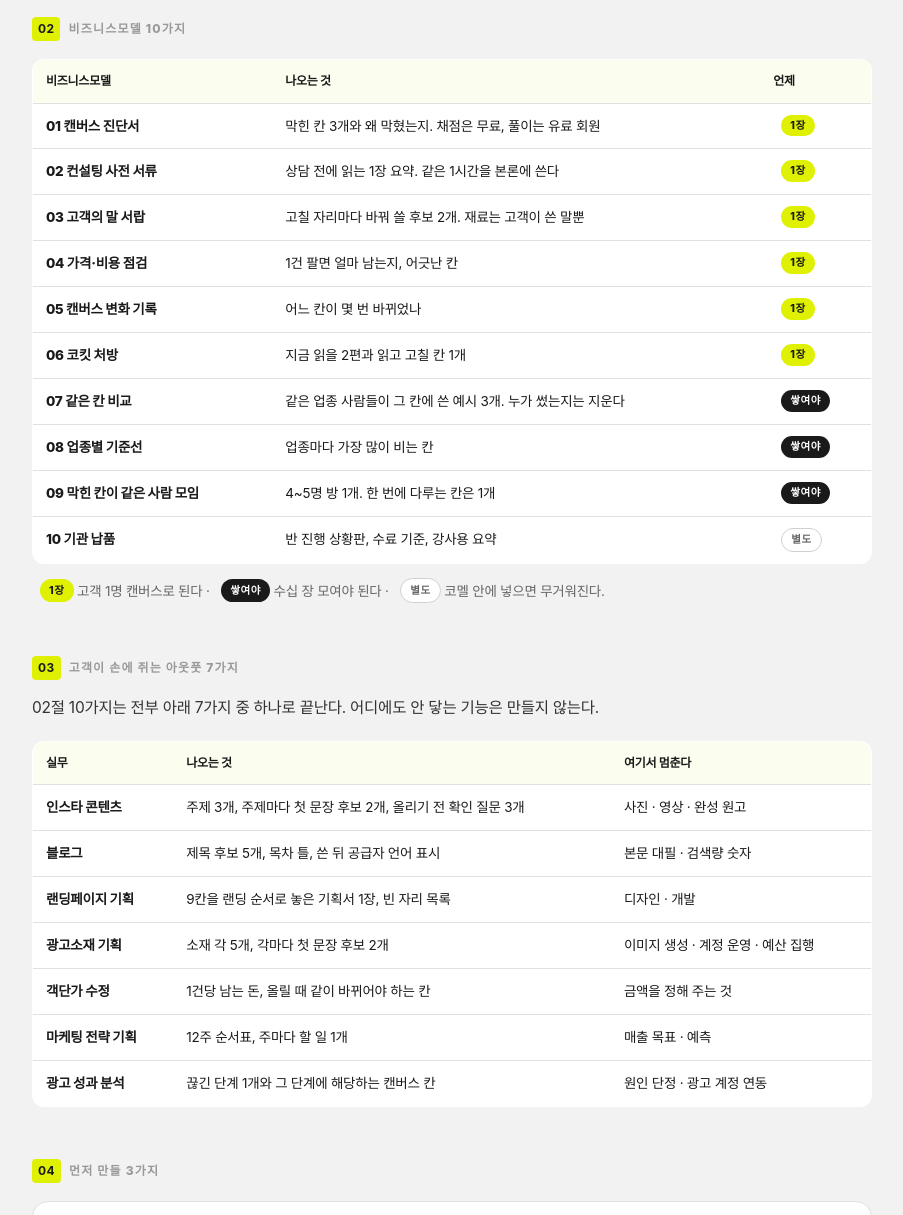
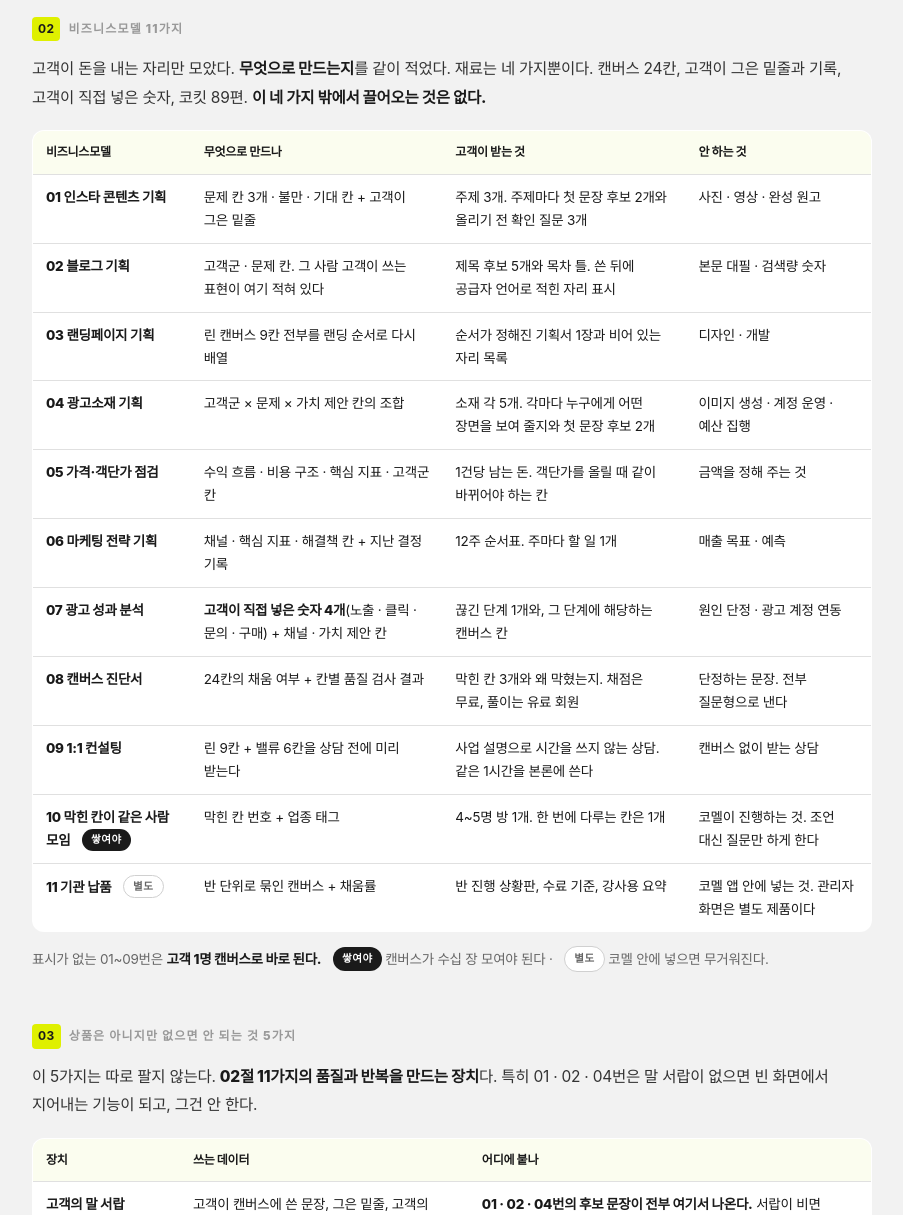
Before and after one commit to nofaildesignoffice/refeeel-prototype, a plain HTML site: page plan/index.html in a window 1280 px wide. Shown: the part 540-1755 px from the top of the page, without its empty margins (188-1091 px from the left). Drawn offline with Linux system fonts and the light colour scheme; a web font is replaced by a local one.

Commit message:
plan: 02·03절 재구성 - 무엇으로 만드는지 넣고 상품/장치를 가름
아웃풋 7가지와 비즈니스모델 10가지를 나눈 게 틀렸다. 7가지가 실제로
돈 받는 자리다. 둘을 합쳐 02절 비즈니스모델 11가지로 묶었다.
중복이던 객단가 수정과 가격·비용 점검은 하나로 합쳤다.

표에 '무엇으로 만드나' 열을 넣었다. 재료는 캔버스 24칸, 밑줄과 기록,
고객이 넣은 숫자, 코킷 89편 네 가지뿐이고 밖에서 끌어오는 건 없다.

상품이 아닌 다섯(말 서랍·코킷 처방·변화 기록·같은 칸 비교·업종별
기준선)은 03절로 옮겨 어디에 붙는 장치인지 적었다.
06절의 번호 참조도 같이 고쳤다.

Co-Authored-By: Claude Opus 5 <noreply@anthropic.com>
Claude-Session: https://claude.ai/code/session_01ELG7dXhiYuSrgS5t57otHV

```diff
--- a/plan/index.html
+++ b/plan/index.html
@@ -312,40 +312,88 @@ body{overflow-wrap:break-word;word-break:keep-all;}
 </section>
 
 <section>
-  <h2 class="sec"><b>02</b>비즈니스모델 10가지</h2>
+  <h2 class="sec"><b>02</b>비즈니스모델 11가지</h2>
+  <p>고객이 돈을 내는 자리만 모았다. <b class="k">무엇으로 만드는지</b>를 같이 적었다.
+    재료는 네 가지뿐이다. 캔버스 24칸, 고객이 그은 밑줄과 기록, 고객이 직접 넣은 숫자, 코킷 89편.
+    <b class="k">이 네 가지 밖에서 끌어오는 것은 없다.</b></p>
+
   <div class="scrollx">
   <table class="tb">
-    <tr><th>비즈니스모델</th><th>나오는 것</th><th>언제</th></tr>
-    <tr><td data-l="비즈니스모델"><b>01 캔버스 진단서</b></td><td data-l="나오는 것">막힌 칸 3개와 왜 막혔는지. 채점은 무료, 풀이는 유료 회원</td><td data-l="언제"><span class="rec w">1장</span></td></tr>
-    <tr><td data-l="비즈니스모델"><b>02 컨설팅 사전 서류</b></td><td data-l="나오는 것">상담 전에 읽는 1장 요약. 같은 1시간을 본론에 쓴다</td><td data-l="언제"><span class="rec w">1장</span></td></tr>
-    <tr><td data-l="비즈니스모델"><b>03 고객의 말 서랍</b></td><td data-l="나오는 것">고칠 자리마다 바꿔 쓸 후보 2개. 재료는 고객이 쓴 말뿐</td><td data-l="언제"><span class="rec w">1장</span></td></tr>
-    <tr><td data-l="비즈니스모델"><b>04 가격·비용 점검</b></td><td data-l="나오는 것">1건 팔면 얼마 남는지, 어긋난 칸</td><td data-l="언제"><span class="rec w">1장</span></td></tr>
-    <tr><td data-l="비즈니스모델"><b>05 캔버스 변화 기록</b></td><td data-l="나오는 것">어느 칸이 몇 번 바뀌었나</td><td data-l="언제"><span class="rec w">1장</span></td></tr>
-    <tr><td data-l="비즈니스모델"><b>06 코킷 처방</b></td><td data-l="나오는 것">지금 읽을 2편과 읽고 고칠 칸 1개</td><td data-l="언제"><span class="rec w">1장</span></td></tr>
-    <tr><td data-l="비즈니스모델"><b>07 같은 칸 비교</b></td><td data-l="나오는 것">같은 업종 사람들이 그 칸에 쓴 예시 3개. 누가 썼는지는 지운다</td><td data-l="언제"><span class="rec e">쌓여야</span></td></tr>
-    <tr><td data-l="비즈니스모델"><b>08 업종별 기준선</b></td><td data-l="나오는 것">업종마다 가장 많이 비는 칸</td><td data-l="언제"><span class="rec e">쌓여야</span></td></tr>
-    <tr><td data-l="비즈니스모델"><b>09 막힌 칸이 같은 사람 모임</b></td><td data-l="나오는 것">4~5명 방 1개. 한 번에 다루는 칸은 1개</td><td data-l="언제"><span class="rec e">쌓여야</span></td></tr>
-    <tr><td data-l="비즈니스모델"><b>10 기관 납품</b></td><td data-l="나오는 것">반 진행 상황판, 수료 기준, 강사용 요약</td><td data-l="언제"><span class="rec o">별도</span></td></tr>
+    <tr><th>비즈니스모델</th><th>무엇으로 만드나</th><th>고객이 받는 것</th><th>안 하는 것</th></tr>
+    <tr><td data-l="비즈니스모델"><b>01 인스타 콘텐츠 기획</b></td>
+      <td data-l="무엇으로 만드나">문제 칸 3개 · 불만 · 기대 칸 + 고객이 그은 밑줄</td>
+      <td data-l="고객이 받는 것">주제 3개. 주제마다 첫 문장 후보 2개와 올리기 전 확인 질문 3개</td>
+      <td data-l="안 하는 것">사진 · 영상 · 완성 원고</td></tr>
+    <tr><td data-l="비즈니스모델"><b>02 블로그 기획</b></td>
+      <td data-l="무엇으로 만드나">고객군 · 문제 칸. 그 사람 고객이 쓰는 표현이 여기 적혀 있다</td>
+      <td data-l="고객이 받는 것">제목 후보 5개와 목차 틀. 쓴 뒤에 공급자 언어로 적힌 자리 표시</td>
+      <td data-l="안 하는 것">본문 대필 · 검색량 숫자</td></tr>
+    <tr><td data-l="비즈니스모델"><b>03 랜딩페이지 기획</b></td>
+      <td data-l="무엇으로 만드나">린 캔버스 9칸 전부를 랜딩 순서로 다시 배열</td>
+      <td data-l="고객이 받는 것">순서가 정해진 기획서 1장과 비어 있는 자리 목록</td>
+      <td data-l="안 하는 것">디자인 · 개발</td></tr>
+    <tr><td data-l="비즈니스모델"><b>04 광고소재 기획</b></td>
+      <td data-l="무엇으로 만드나">고객군 × 문제 × 가치 제안 칸의 조합</td>
+      <td data-l="고객이 받는 것">소재 각 5개. 각마다 누구에게 어떤 장면을 보여 줄지와 첫 문장 후보 2개</td>
+      <td data-l="안 하는 것">이미지 생성 · 계정 운영 · 예산 집행</td></tr>
+    <tr><td data-l="비즈니스모델"><b>05 가격·객단가 점검</b></td>
+      <td data-l="무엇으로 만드나">수익 흐름 · 비용 구조 · 핵심 지표 · 고객군 칸</td>
+      <td data-l="고객이 받는 것">1건당 남는 돈. 객단가를 올릴 때 같이 바뀌어야 하는 칸</td>
+      <td data-l="안 하는 것">금액을 정해 주는 것</td></tr>
+    <tr><td data-l="비즈니스모델"><b>06 마케팅 전략 기획</b></td>
+      <td data-l="무엇으로 만드나">채널 · 핵심 지표 · 해결책 칸 + 지난 결정 기록</td>
+      <td data-l="고객이 받는 것">12주 순서표. 주마다 할 일 1개</td>
+      <td data-l="안 하는 것">매출 목표 · 예측</td></tr>
+    <tr><td data-l="비즈니스모델"><b>07 광고 성과 분석</b></td>
+      <td data-l="무엇으로 만드나"><b>고객이 직접 넣은 숫자 4개</b>(노출 · 클릭 · 문의 · 구매) + 채널 · 가치 제안 칸</td>
+      <td data-l="고객이 받는 것">끊긴 단계 1개와, 그 단계에 해당하는 캔버스 칸</td>
+      <td data-l="안 하는 것">원인 단정 · 광고 계정 연동</td></tr>
+    <tr><td data-l="비즈니스모델"><b>08 캔버스 진단서</b></td>
+      <td data-l="무엇으로 만드나">24칸의 채움 여부 + 칸별 품질 검사 결과</td>
+      <td data-l="고객이 받는 것">막힌 칸 3개와 왜 막혔는지. 채점은 무료, 풀이는 유료 회원</td>
+      <td data-l="안 하는 것">단정하는 문장. 전부 질문형으로 낸다</td></tr>
+    <tr><td data-l="비즈니스모델"><b>09 1:1 컨설팅</b></td>
+      <td data-l="무엇으로 만드나">린 9칸 + 밸류 6칸을 상담 전에 미리 받는다</td>
+      <td data-l="고객이 받는 것">사업 설명으로 시간을 쓰지 않는 상담. 같은 1시간을 본론에 쓴다</td>
+      <td data-l="안 하는 것">캔버스 없이 받는 상담</td></tr>
+    <tr><td data-l="비즈니스모델"><b>10 막힌 칸이 같은 사람 모임</b> <span class="rec e">쌓여야</span></td>
+      <td data-l="무엇으로 만드나">막힌 칸 번호 + 업종 태그</td>
+      <td data-l="고객이 받는 것">4~5명 방 1개. 한 번에 다루는 칸은 1개</td>
+      <td data-l="안 하는 것">코멜이 진행하는 것. 조언 대신 질문만 하게 한다</td></tr>
+    <tr><td data-l="비즈니스모델"><b>11 기관 납품</b> <span class="rec o">별도</span></td>
+      <td data-l="무엇으로 만드나">반 단위로 묶인 캔버스 + 채움률</td>
+      <td data-l="고객이 받는 것">반 진행 상황판, 수료 기준, 강사용 요약</td>
+      <td data-l="안 하는 것">코멜 앱 안에 넣는 것. 관리자 화면은 별도 제품이다</td></tr>
   </table>
   </div>
-  <p class="muted"><span class="rec w">1장</span> 고객 1명 캔버스로 된다 ·
-    <span class="rec e">쌓여야</span> 수십 장 모여야 된다 ·
+  <p class="muted">표시가 없는 01~09번은 <b class="k">고객 1명 캔버스로 바로 된다.</b>
+    <span class="rec e">쌓여야</span> 캔버스가 수십 장 모여야 된다 ·
     <span class="rec o">별도</span> 코멜 안에 넣으면 무거워진다.</p>
 </section>
 
 <section>
-  <h2 class="sec"><b>03</b>고객이 손에 쥐는 아웃풋 7가지</h2>
-  <p>02절 10가지는 전부 아래 7가지 중 하나로 끝난다. 어디에도 안 닿는 기능은 만들지 않는다.</p>
+  <h2 class="sec"><b>03</b>상품은 아니지만 없으면 안 되는 것 5가지</h2>
+  <p>이 5가지는 따로 팔지 않는다. <b class="k">02절 11가지의 품질과 반복을 만드는 장치</b>다.
+    특히 01 · 02 · 04번은 말 서랍이 없으면 빈 화면에서 지어내는 기능이 되고, 그건 안 한다.</p>
+
   <div class="scrollx">
   <table class="tb">
-    <tr><th>실무</th><th>나오는 것</th><th>여기서 멈춘다</th></tr>
-    <tr><td data-l="실무"><b>인스타 콘텐츠</b></td><td data-l="나오는 것">주제 3개, 주제마다 첫 문장 후보 2개, 올리기 전 확인 질문 3개</td><td data-l="여기서 멈춘다">사진 · 영상 · 완성 원고</td></tr>
-    <tr><td data-l="실무"><b>블로그</b></td><td data-l="나오는 것">제목 후보 5개, 목차 틀, 쓴 뒤 공급자 언어 표시</td><td data-l="여기서 멈춘다">본문 대필 · 검색량 숫자</td></tr>
-    <tr><td data-l="실무"><b>랜딩페이지 기획</b></td><td data-l="나오는 것">9칸을 랜딩 순서로 놓은 기획서 1장, 빈 자리 목록</td><td data-l="여기서 멈춘다">디자인 · 개발</td></tr>
-    <tr><td data-l="실무"><b>광고소재 기획</b></td><td data-l="나오는 것">소재 각 5개, 각마다 첫 문장 후보 2개</td><td data-l="여기서 멈춘다">이미지 생성 · 계정 운영 · 예산 집행</td></tr>
-    <tr><td data-l="실무"><b>객단가 수정</b></td><td data-l="나오는 것">1건당 남는 돈, 올릴 때 같이 바뀌어야 하는 칸</td><td data-l="여기서 멈춘다">금액을 정해 주는 것</td></tr>
-    <tr><td data-l="실무"><b>마케팅 전략 기획</b></td><td data-l="나오는 것">12주 순서표, 주마다 할 일 1개</td><td data-l="여기서 멈춘다">매출 목표 · 예측</td></tr>
-    <tr><td data-l="실무"><b>광고 성과 분석</b></td><td data-l="나오는 것">끊긴 단계 1개와 그 단계에 해당하는 캔버스 칸</td><td data-l="여기서 멈춘다">원인 단정 · 광고 계정 연동</td></tr>
+    <tr><th>장치</th><th>쓰는 데이터</th><th>어디에 붙나</th></tr>
+    <tr><td data-l="장치"><b>고객의 말 서랍</b></td>
+      <td data-l="쓰는 데이터">고객이 캔버스에 쓴 문장, 그은 밑줄, 고객의 고객이 쓴 말</td>
+      <td data-l="어디에 붙나"><b>01 · 02 · 04번의 후보 문장이 전부 여기서 나온다.</b> 서랍이 비면 후보도 안 나온다</td></tr>
+    <tr><td data-l="장치"><b>코킷 처방</b></td>
+      <td data-l="쓰는 데이터">빈 칸 + 검사에서 걸린 칸 + 코킷 89편</td>
+      <td data-l="어디에 붙나">모든 아웃풋 끝에 <b>읽을 것 1~2편</b>과 읽고 고칠 칸 1개를 붙인다</td></tr>
+    <tr><td data-l="장치"><b>캔버스 변화 기록</b></td>
+      <td data-l="쓰는 데이터">24칸 + 저장 시각</td>
+      <td data-l="어디에 붙나">어느 칸이 몇 번 바뀌었나. <b>다시 열게 만드는 자리</b>이고 06번 순서표의 재료가 된다</td></tr>
+    <tr><td data-l="장치"><b>같은 칸 비교</b> <span class="rec e">쌓여야</span></td>
+      <td data-l="쓰는 데이터">업종이 같은 사람들의 같은 번호 칸. 누가 썼는지는 지운다</td>
+      <td data-l="어디에 붙나">03 · 04번의 후보 품질을 올린다. 같은 업종에서 반응했던 각을 보여 준다</td></tr>
+    <tr><td data-l="장치"><b>업종별 기준선</b> <span class="rec e">쌓여야</span></td>
+      <td data-l="쓰는 데이터">칸별 채움 여부 + 업종 태그</td>
+      <td data-l="어디에 붙나">08번 진단서에 "업종에서 이 칸이 가장 많이 빈다"를 붙인다. 밖에 낼 자료로도 쓴다</td></tr>
   </table>
   </div>
 </section>
@@ -389,7 +437,7 @@ body{overflow-wrap:break-word;word-break:keep-all;}
   <div class="card lime">
     <p><b class="k">24칸을 한 덩어리 글로 저장하지 않는다.</b> 칸 단위로 쪼개서 저장하고,
       <b class="k">업종 태그</b>와 <b class="k">칸별 공개 동의</b>를 처음부터 같이 받는다.</p>
-    <p>이걸 안 해 두면 07번 같은 칸 비교와 08번 업종별 기준선을 나중에 소급해서 못 만든다.
+    <p>이걸 안 해 두면 03절의 <b class="k">같은 칸 비교</b>와 <b class="k">업종별 기준선</b>을 나중에 소급해서 못 만든다.
       첫 기능 하나를 만들 때 이 세 가지만 지키면 된다.</p>
   </div>
 </section>
```
